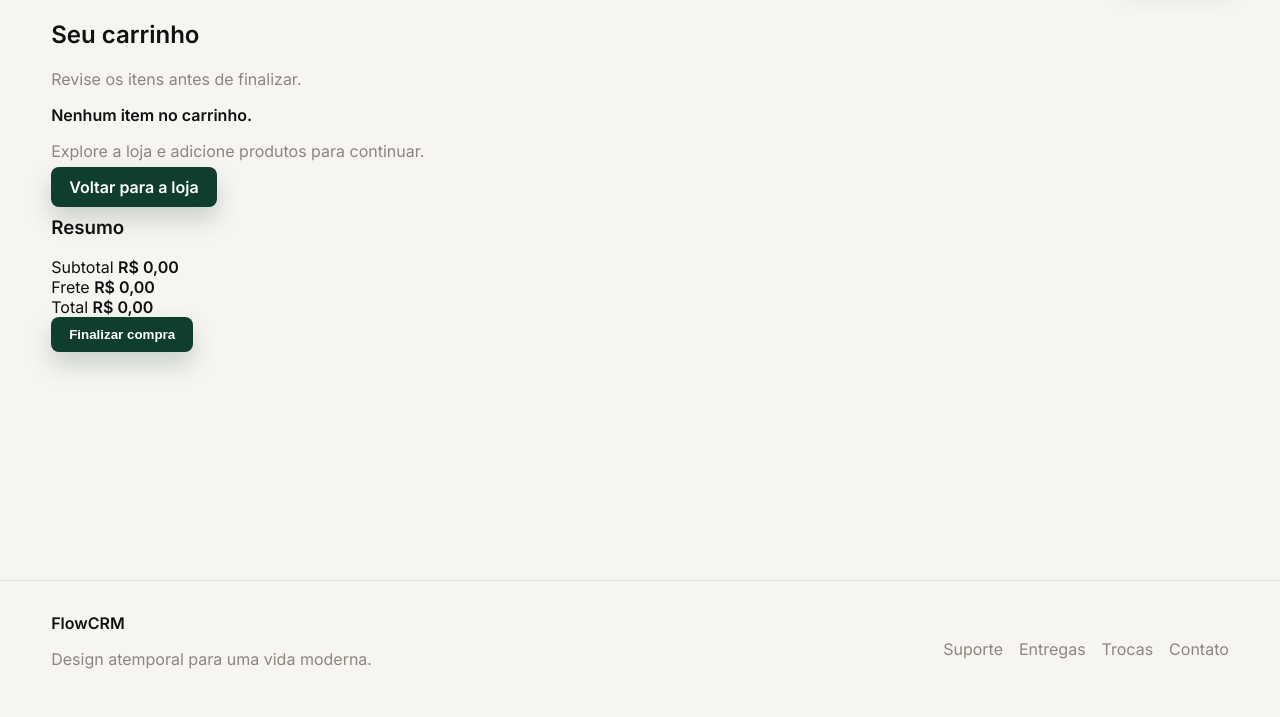
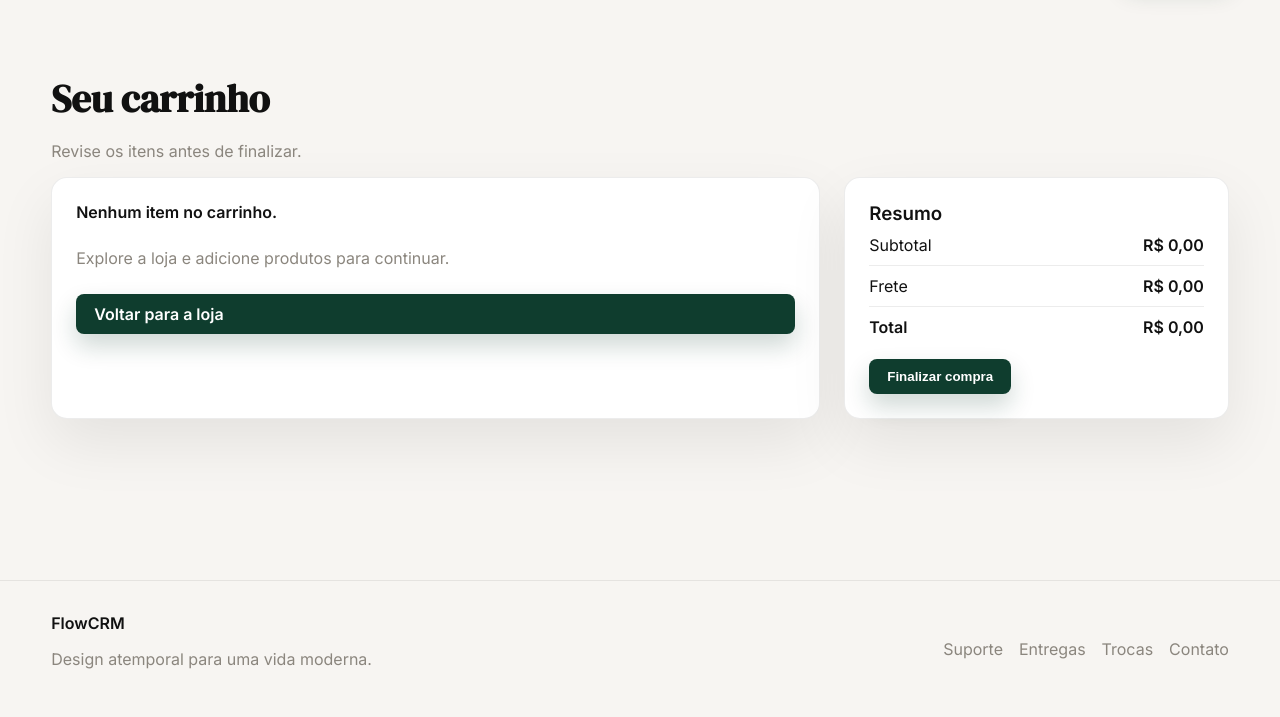
Before and after one commit to gleydson-silv/trilha_backend_nadic, a Django app: page /app/cart/ in a window 1280 px wide. Shown: the part 83-800 px from the top of the page. Run offline with Django 5.2, Linux system fonts and the light colour scheme; the visitor is signed in with stand-in values (Sample User, id 1).

Commit message:
Style cart and addresses pages

```diff
--- a/users/static/users/store.css
+++ b/users/static/users/store.css
@@ -426,6 +426,81 @@ body {
 }
 .profile-details__card h3 {
   margin: 0;
+}
+
+.cart {
+  padding: 72px 0 96px;
+}
+
+.cart__header h1 {
+  font-family: "DM Serif Display", serif;
+  font-size: clamp(2rem, 3vw, 2.8rem);
+  margin: 0 0 10px;
+}
+
+.cart__grid {
+  display: grid;
+  grid-template-columns: minmax(0, 2fr) minmax(220px, 1fr);
+  gap: 24px;
+}
+
+.cart__items,
+.cart__summary {
+  background: var(--card);
+  border-radius: 16px;
+  border: 1px solid var(--line);
+  box-shadow: var(--shadow);
+  padding: 24px;
+}
+
+.cart__empty {
+  display: grid;
+  gap: 10px;
+}
+
+.cart__summary h3 {
+  margin: 0;
+}
+
+.cart__row,
+.cart__total {
+  display: flex;
+  justify-content: space-between;
+  gap: 12px;
+  padding: 10px 0;
+  border-bottom: 1px solid var(--line);
+}
+
+.cart__total {
+  border-bottom: none;
+  font-weight: 600;
+  margin-bottom: 12px;
+}
+
+.addresses {
+  padding: 72px 0 96px;
+}
+
+.addresses__header h1 {
+  font-family: "DM Serif Display", serif;
+  font-size: clamp(2rem, 3vw, 2.6rem);
+  margin: 0 0 10px;
+}
+
+.addresses__card {
+  background: var(--card);
+  border-radius: 16px;
+  border: 1px solid var(--line);
+  box-shadow: var(--shadow);
+  padding: 24px;
+  display: grid;
+  gap: 8px;
+}
+
+@media (max-width: 900px) {
+  .cart__grid {
+    grid-template-columns: 1fr;
+  }
 }
 
 .profile__header {
```
